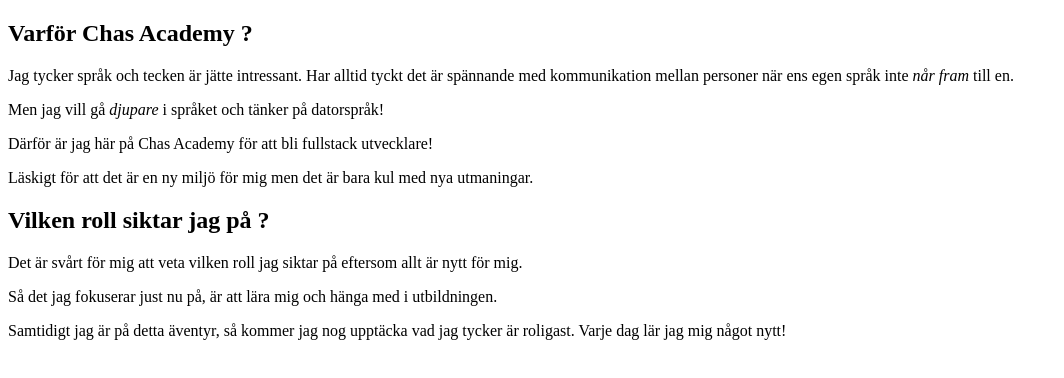
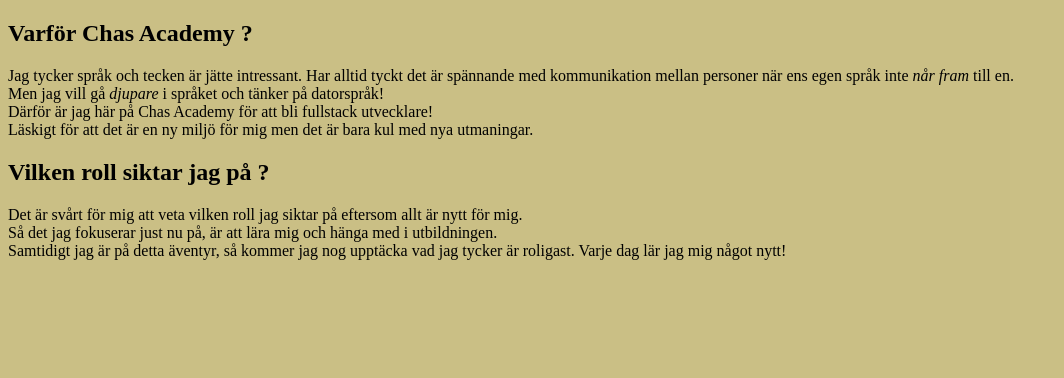
Before and after one commit to Vic-Linden/MyWebsite, a plain HTML site: page education.html in a window 1280 px wide. Shown: the whole page, without its empty margins (0-1064 px from the left). Drawn offline with Linux system fonts and the light colour scheme.

Commit message:
css education

```diff
--- a/education.css
+++ b/education.css
@@ -1,3 +1,7 @@
+p {
+    margin: 0;
+}
+
 body {
     background-color: #cabf85;
 }
--- a/education.html
+++ b/education.html
@@ -4,6 +4,7 @@
     <meta charset="UTF-8">
     <meta name="viewport" content="width=device-width, initial-scale=1.0">
     <title>Education Chas Academy</title>
+    <link rel="stylesheet" href="education.css">
 </head>
 <body>
 
```
